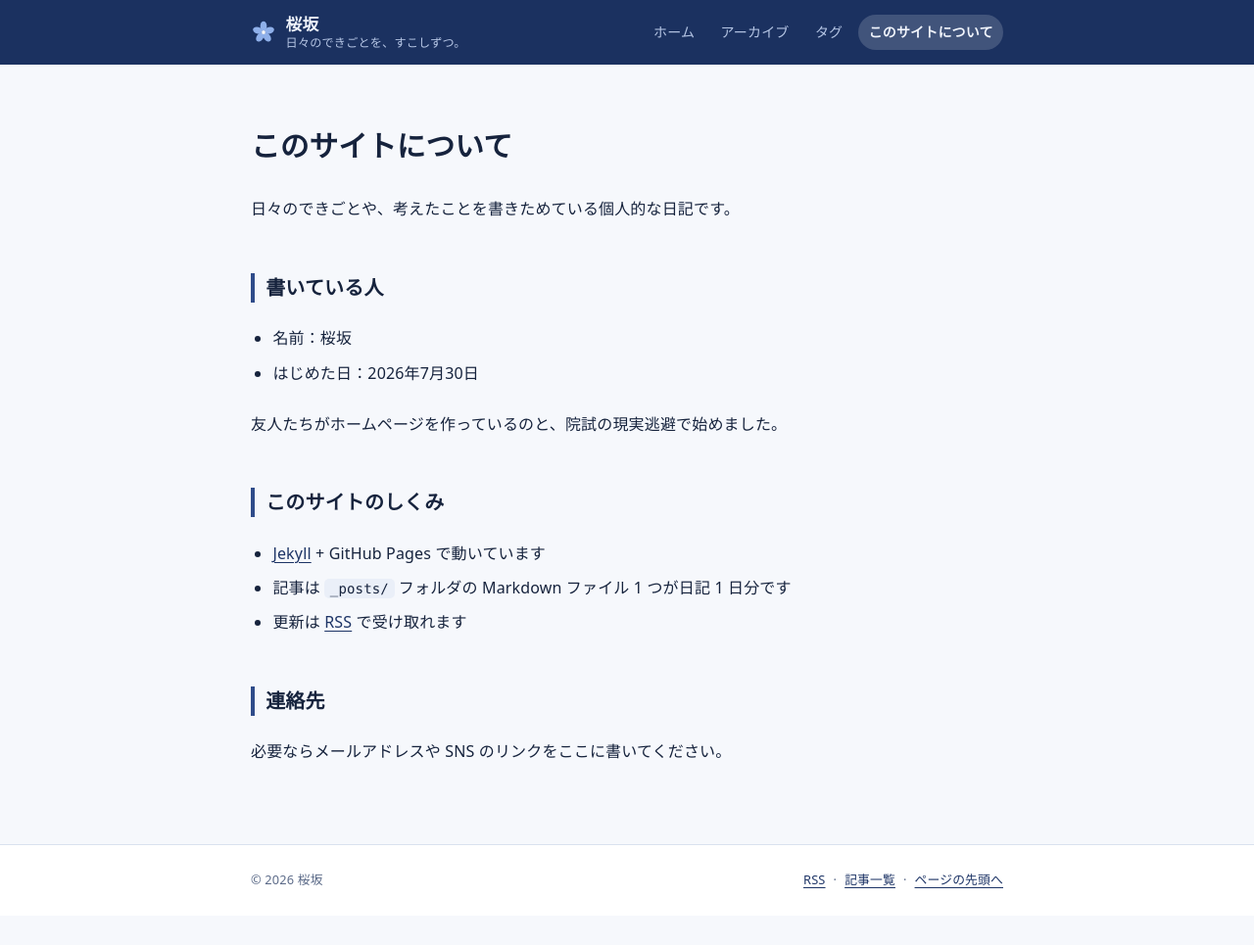
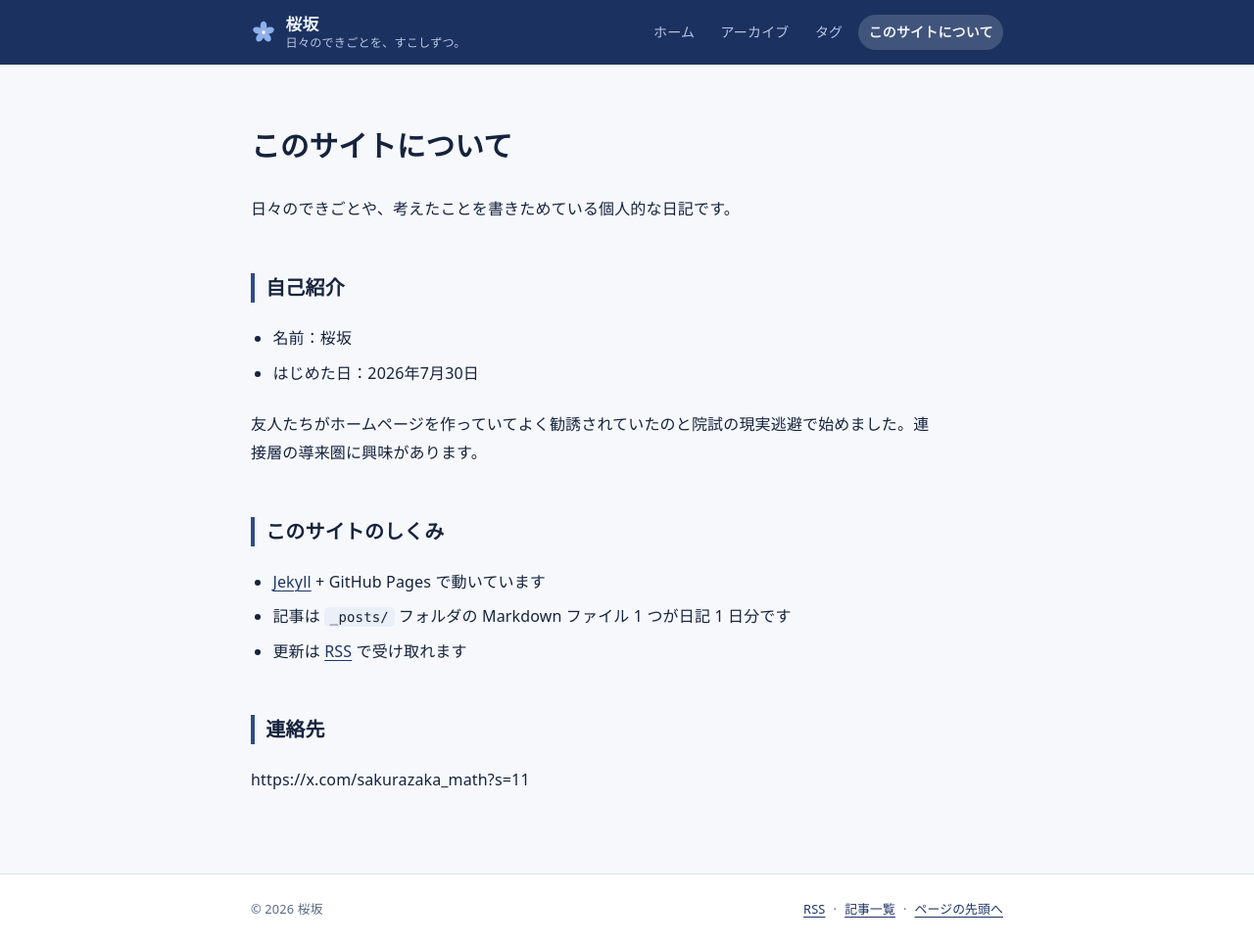
Before and after one commit to sakurazaka-math/sakurazaka-math.github.io, a Jekyll site: the page built from about.md, in a window 1280 px wide and 965 px high. Shown: the whole window at 98% size. Built offline with Jekyll 4.4.1, drawn with Linux system fonts in a browser that asks for light colours.

Commit message:
Update about.md

```diff
--- a/about.md
+++ b/about.md
@@ -7,12 +7,12 @@ description: このサイトと書いている人について。
 
 日々のできごとや、考えたことを書きためている個人的な日記です。
 
-## 書いている人
+## 自己紹介
 
 - 名前：桜坂
 - はじめた日：2026年7月30日
 
-友人たちがホームページを作っているのと、院試の現実逃避で始めました。
+友人たちがホームページを作っていてよく勧誘されていたのと院試の現実逃避で始めました。連接層の導来圏に興味があります。
 
 ## このサイトのしくみ
 
@@ -22,4 +22,4 @@ description: このサイトと書いている人について。
 
 ## 連絡先
 
-必要ならメールアドレスや SNS のリンクをここに書いてください。
+https://x.com/sakurazaka_math?s=11
```
